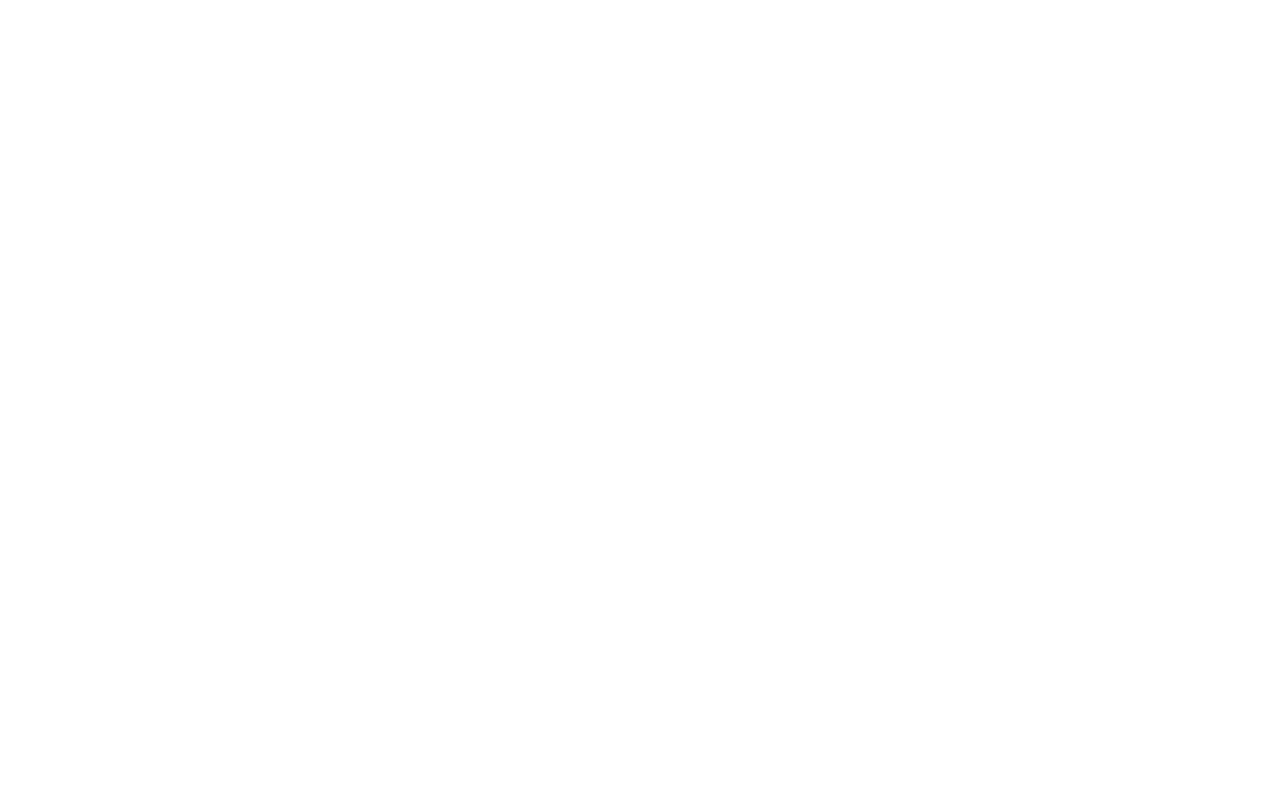
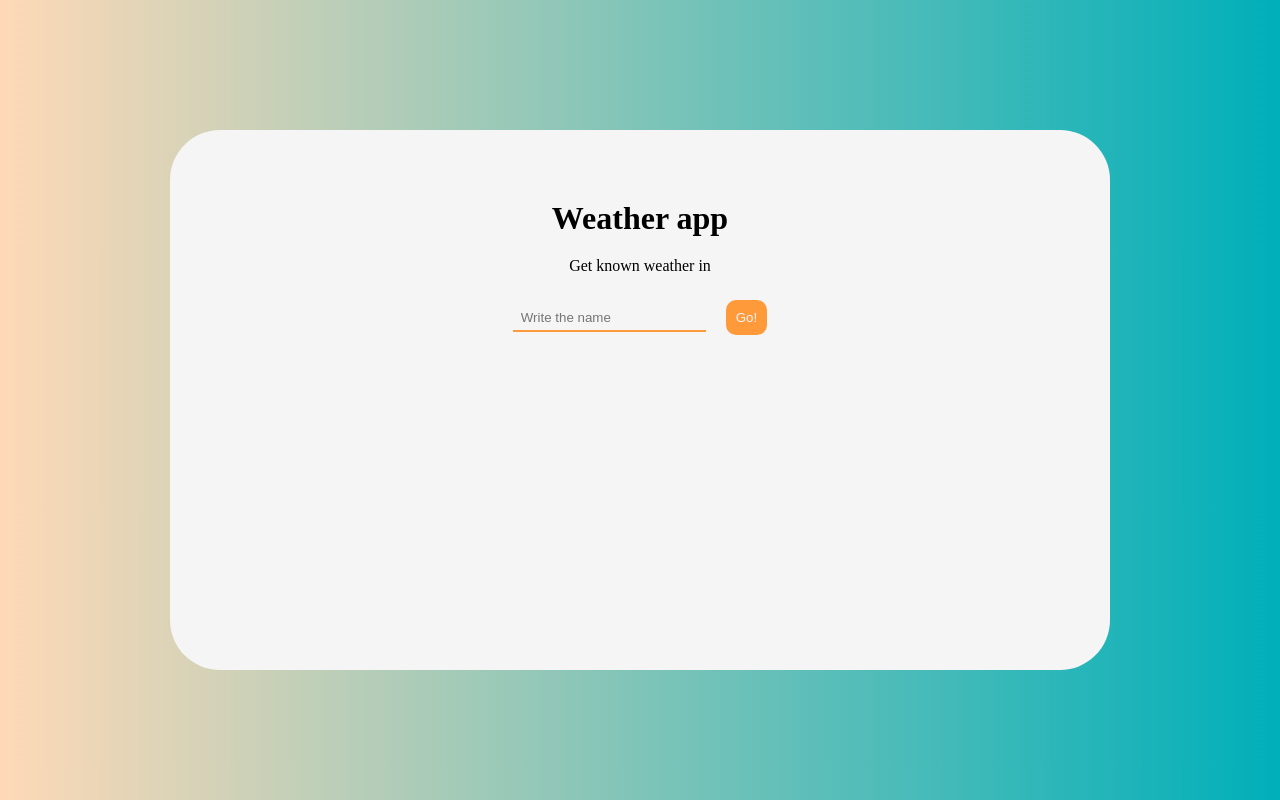
Before and after one commit to valtykhoniuk/weather-web-app, a Vue app: page / in a window 1280 px wide. Built offline with nearby package versions, Linux system fonts and the light colour scheme.

Commit message:
base html/css added

```diff
--- a/src/App.vue
+++ b/src/App.vue
@@ -1,5 +1,70 @@
-<script></script>
+<script>
+export default {
+  data() {
+    return {
+      city: "",
+    };
+  },
+};
+</script>
 
-<template></template>
+<template>
+  <div class="wrapper">
+    <h1>Weather app</h1>
+    <p>Get known weather in {{ city }}</p>
+    <input
+      type="text"
+      v-on:input="this.city = $event.target.value"
+      placeholder="Write the name"
+    />
+    <button>Go!</button>
+  </div>
+</template>
 
-<style scoped></style>
+<style scoped>
+.wrapper {
+  width: 900px;
+  height: 500px;
+  border-radius: 50px;
+  padding: 20px;
+  background-color: whitesmoke;
+  text-align: center;
+}
+
+.wrapper h1 {
+  margin-top: 50px;
+}
+
+.wrapper p {
+  margin-top: 20px;
+}
+
+.wrapper input {
+  margin-top: 30px;
+  background: transparent;
+  border: 0;
+  border-bottom: 2px solid #ff9a3b;
+  color: #ff9a3b;
+  padding: 5px 8px;
+  outline: none;
+}
+
+.wrapper input:focus {
+  border-bottom: 2px solid #e77104;
+}
+
+.wrapper button {
+  background: #ff9a3b;
+  color: whitesmoke;
+  border-radius: 10px;
+  padding: 10px;
+  border: none;
+  margin-left: 20px;
+  cursor: pointer;
+  transition: transform 500ms ease;
+}
+
+.wrapper button:hover {
+  transform: scale(1.1);
+}
+</style>
--- /dev/null
+++ b/src/assets/main.css
@@ -0,0 +1,18 @@
+* {
+  margin: 0;
+  padding: 0;
+}
+
+body {
+  width: 100%;
+  min-height: 100vh;
+  background: #fed9b7;
+  background: linear-gradient(
+    90deg,
+    rgba(254, 217, 183, 1) 0%,
+    rgba(0, 175, 185, 1) 100%
+  );
+  display: flex;
+  justify-content: center;
+  align-items: center;
+}
--- a/src/main.js
+++ b/src/main.js
@@ -1,4 +1,5 @@
 import { createApp } from "vue";
 import App from "./App.vue";
+import "./assets/main.css";
 
 createApp(App).mount("#app");
```
